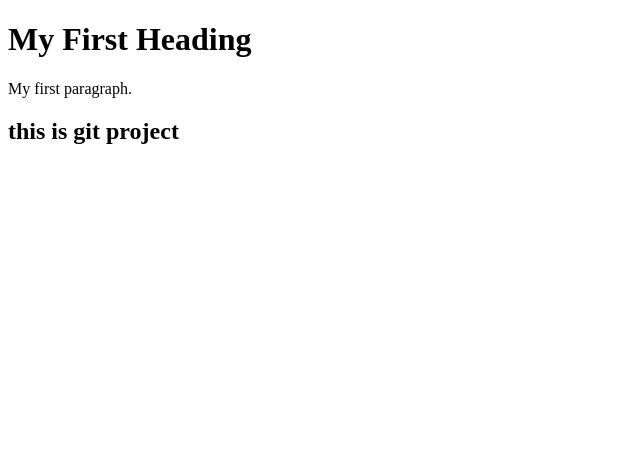
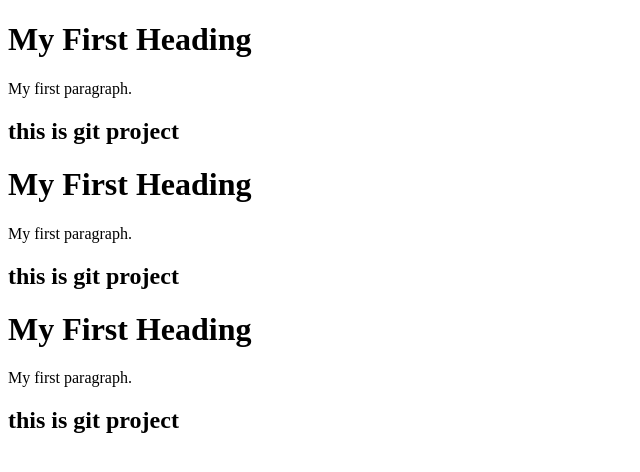
Before and after one commit to bnbugc-a11y/project-one, a plain HTML site: page index.html in a window 1280 px wide. Shown: the whole page, without its empty margins (0-640 px from the left). Drawn offline with Linux system fonts and the light colour scheme.

Commit message:
another pc commit

```diff
--- a/index.html
+++ b/index.html
@@ -8,6 +8,16 @@
     <p>My first paragraph.</p>
 
     <h2>this is git project</h2>
+     <h1>My First Heading</h1>
+
+    <p>My first paragraph.</p>
+
+    <h2>this is git project</h2>
+     <h1>My First Heading</h1>
+
+    <p>My first paragraph.</p>
+
+    <h2>this is git project</h2>
 
 </body>
 
```
